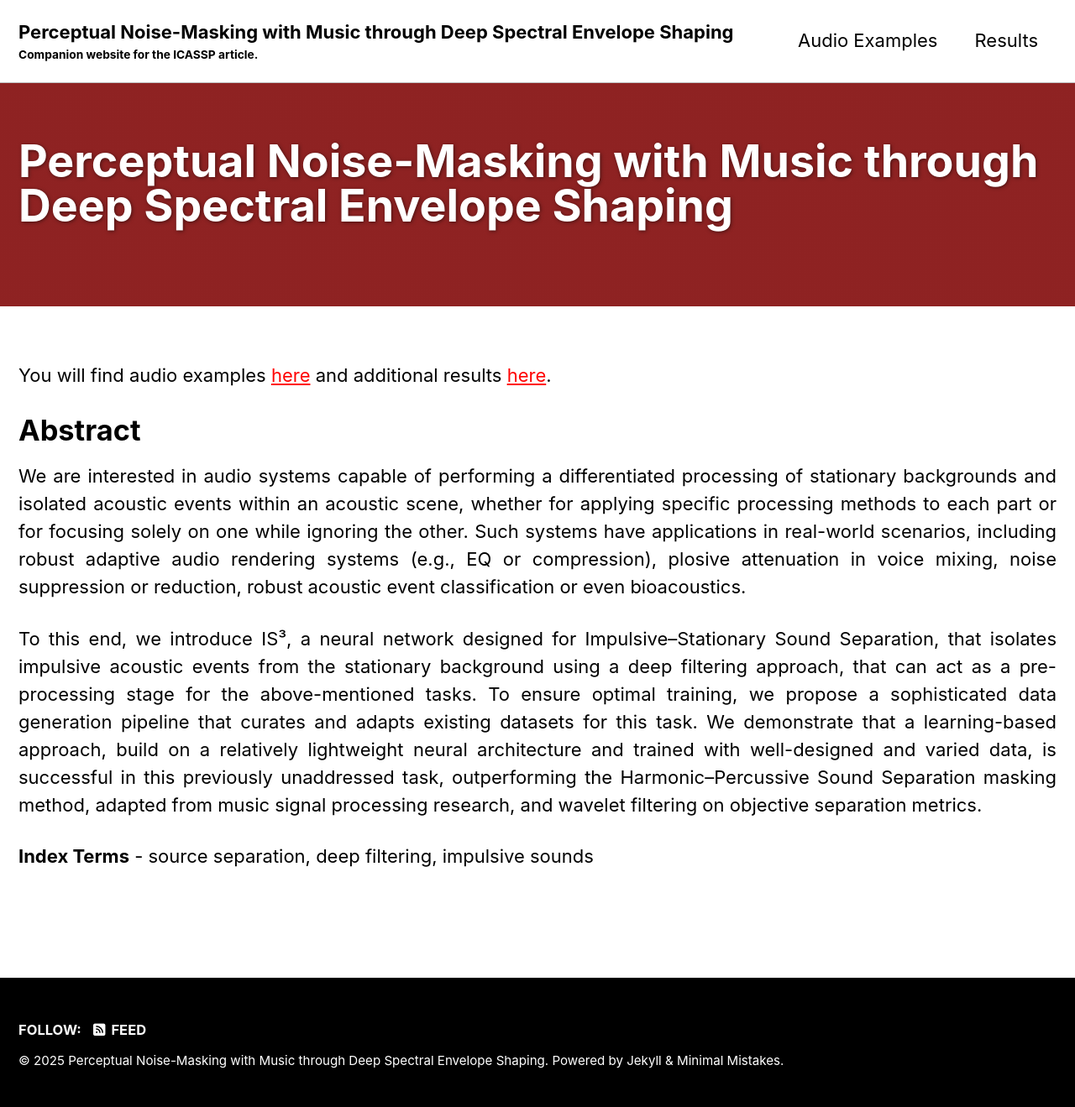
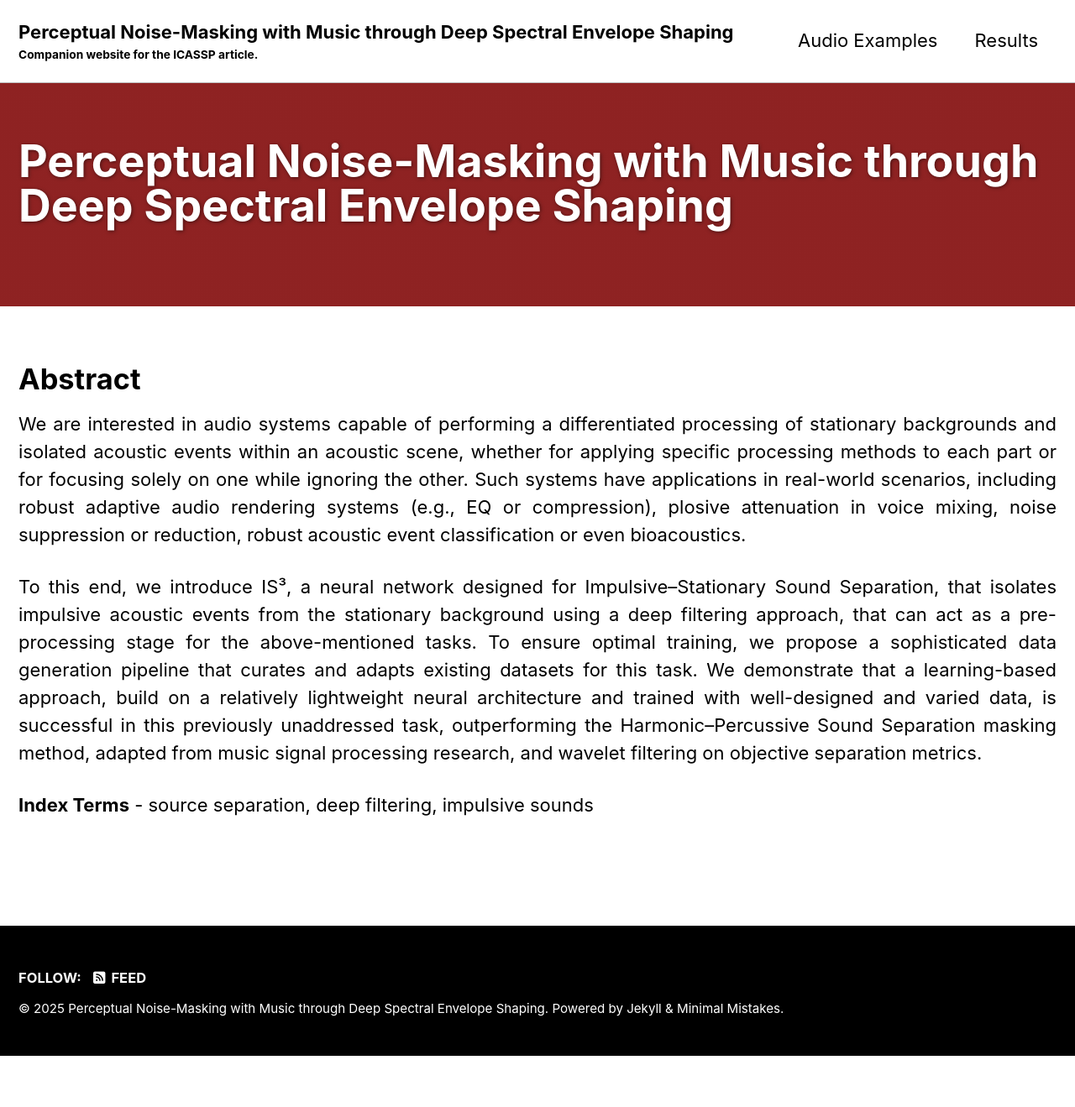
Before and after one commit to ClementineBerger/IS3, a Jekyll site: the page built from docs/_pages/home.md, in a window 1280 px wide. Shown: the whole page at 84% size. Built offline with Jekyll 4.4.1, drawn with Linux system fonts in a browser that asks for light colours; cached includes are drawn as plain includes; after the commit the page ends 1258 px from its top, so only the background shows below that.

Commit message:
initial commit companion web page

```diff
--- a/docs/_pages/home.md
+++ b/docs/_pages/home.md
@@ -10,7 +10,7 @@ header:
 excerpt: #"title"
 ---
 
-You will find audio examples [here](./audio.md) and additional results [here](./results.md).
+<!-- You will find audio examples [here](./audio.md) and additional results [here](./results.md). -->
 
 # Abstract
 
```
